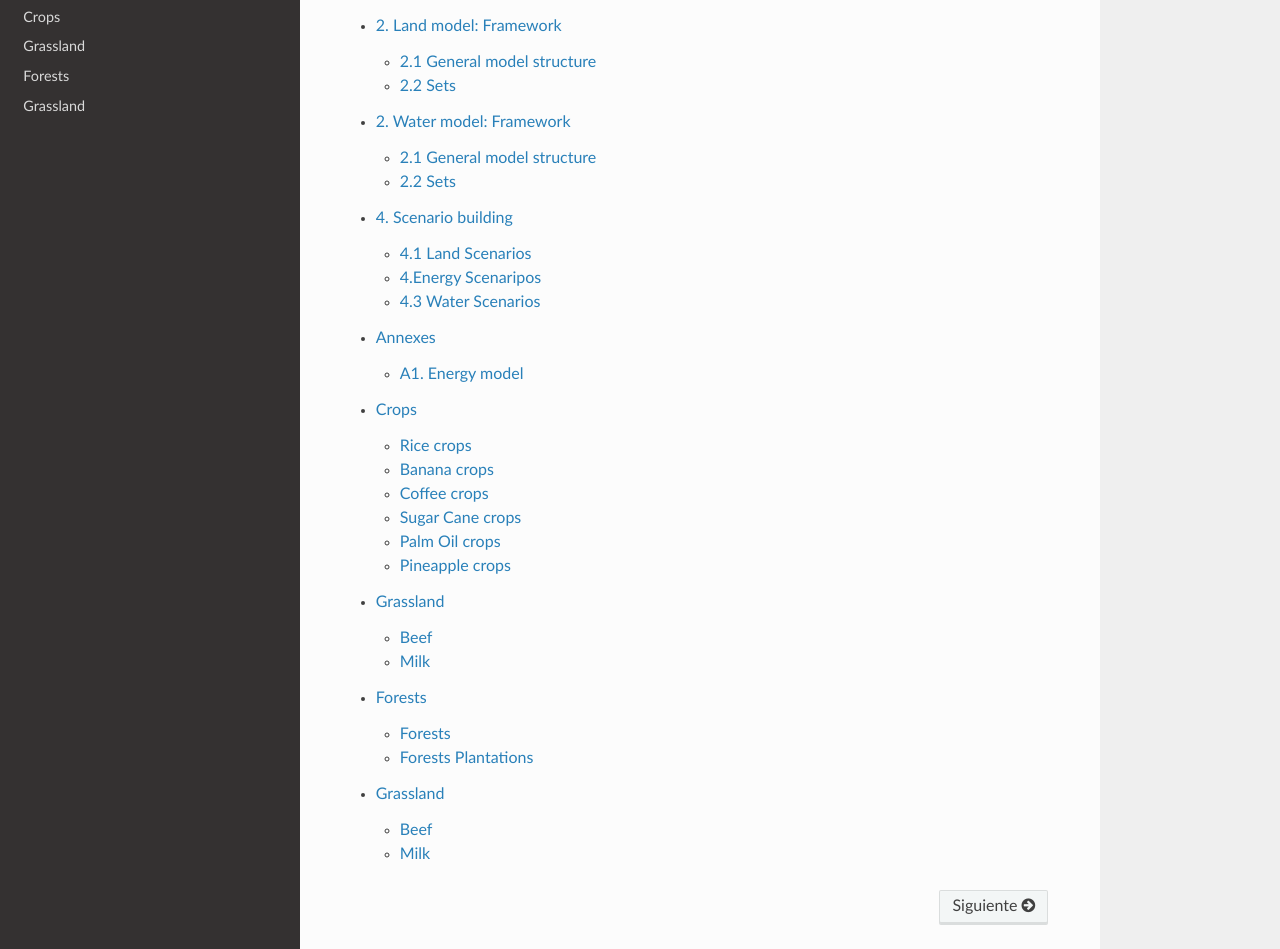
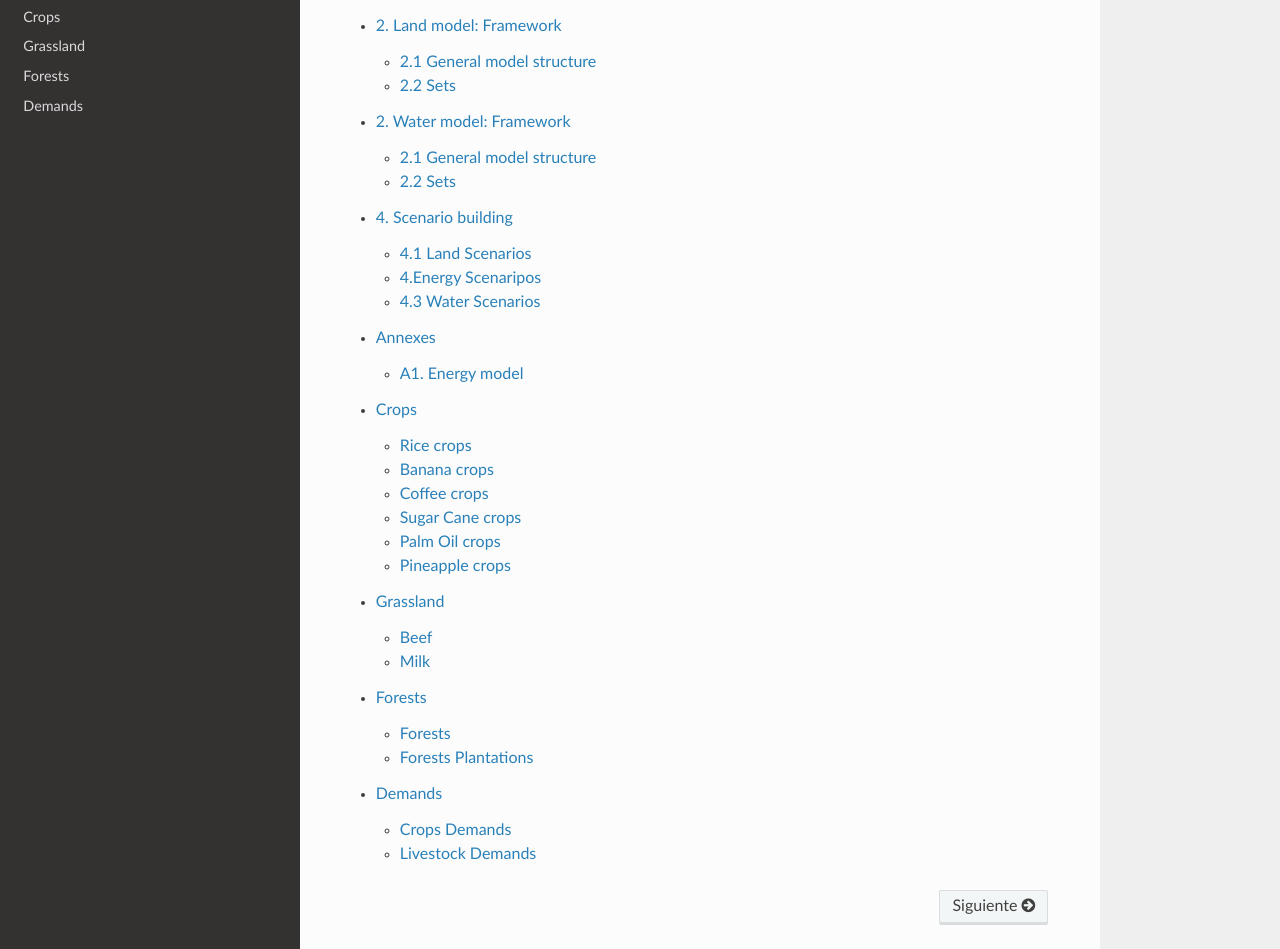
Before and after one commit to EPERLab/CLEW, a Sphinx documentation site: the page built from docs/index.rst, in a window 1280 px wide and 1393 px high. Shown: the part 338-1287 px from the top of the window. Built offline with Sphinx 7.4.7 and the Read the Docs theme 2.0.0, drawn with Linux system fonts in a browser that asks for light colours; formulas are drawn with MathJax 3; pages that are not in the unit, such as notebooks, are missing from menus.

Commit message:
Update 04_Demands.rst

```diff
--- a/docs/fichas/06_Exports.rst
+++ b/docs/fichas/04_Demands.rst
@@ -1,17 +1,17 @@
-Grassland
+Demands
 ==================================
 
-Beef
+Crops Demands
 ++++++++++
 
 +-------------------------------------------------+-------+--------------+--------------+--------------+--------------+
-| .. figure:: img/img_grassland_beef.png                                                                              |
+| .. figure:: img/img_crops_demands.png                                                                               |
 |    :align:   center                                                                                                 |
 |    :width:   500 px                                                                                                 |
 +-------------------------------------------------+-------+--------------+--------------+--------------+--------------+
 | Set codification:                                       |                                                           |
 +-------------------------------------------------+-------+--------------+--------------+--------------+--------------+
-| Description:                                            | Beef                                                      |
+| Description:                                            | Demands                                                   |
 +-------------------------------------------------+-------+--------------+--------------+--------------+--------------+
 | Set:                                                    |Technology                                                 |
 +-------------------------------------------------+-------+--------------+--------------+--------------+--------------+
@@ -36,17 +36,17 @@ Beef
 | (NDP)                                           |       |              |              |              |              |
 +-------------------------------------------------+-------+--------------+--------------+--------------+--------------+
 
-Milk
+Livestock Demands
 ++++++++++
 
 +-------------------------------------------------+-------+--------------+--------------+--------------+--------------+
-| .. figure:: img/img_grassland_milk.png                                                                              |
+| .. figure:: img/img_livestock_demands.png                                                                           |
 |    :align:   center                                                                                                 |
 |    :width:   500 px                                                                                                 |
 +-------------------------------------------------+-------+--------------+--------------+--------------+--------------+
 | Set codification:                                       |                                                           |
 +-------------------------------------------------+-------+--------------+--------------+--------------+--------------+
-| Description:                                            | Milk                                                      |
+| Description:                                            | Livestock Demands                                         |
 +-------------------------------------------------+-------+--------------+--------------+--------------+--------------+
 | Set:                                                    |Technology                                                 |
 +-------------------------------------------------+-------+--------------+--------------+--------------+--------------+
```
